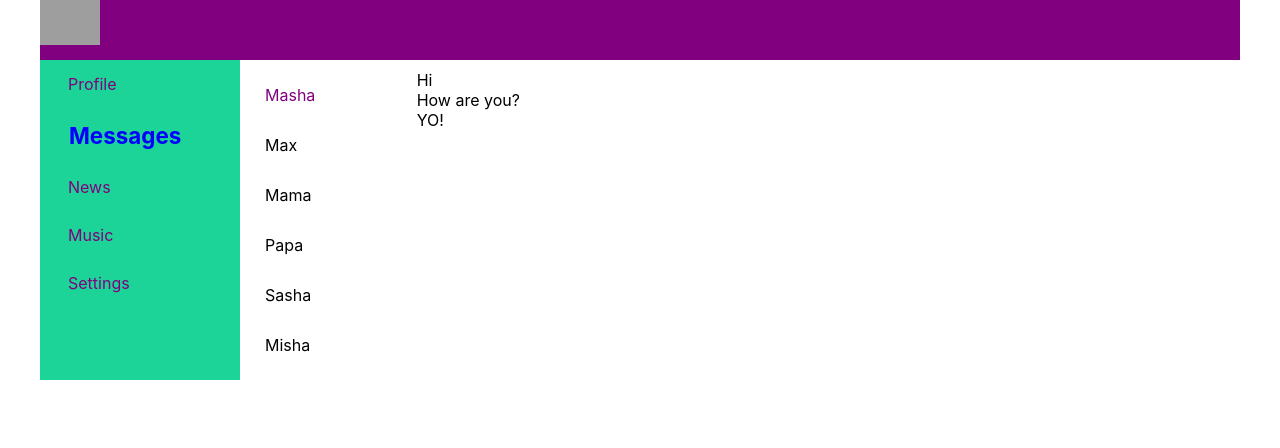
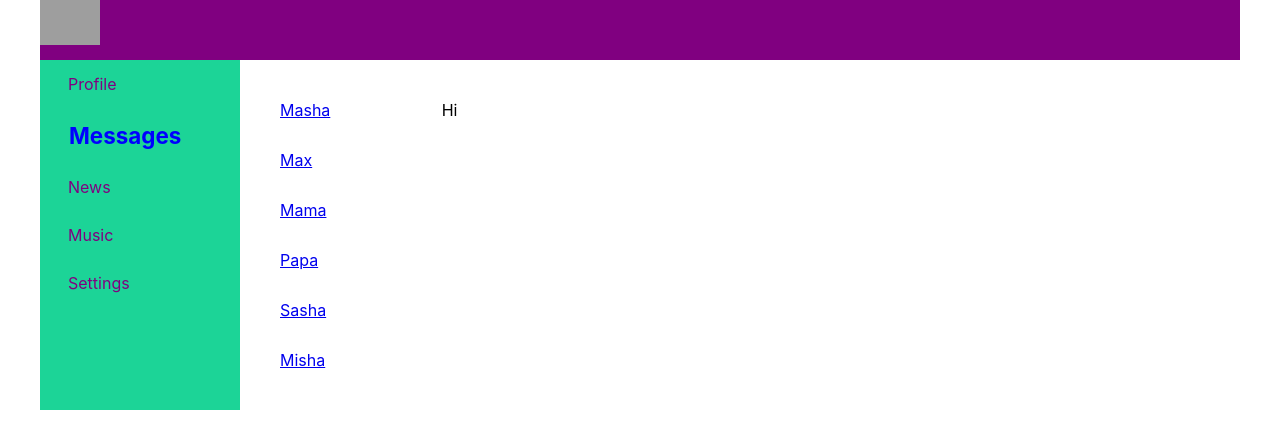
Before and after one commit to vadimbeast/SPA_profile1, a React (Create React App) app: page /dialogs in a window 1280 px wide. Shown: the top 448 px of the page. Built offline with nearby package versions, Linux system fonts and the light colour scheme; grey boxes are pictures that could not be loaded.

Commit message:
Created Profile's components and Diologs page

```diff
--- a/src/App.js
+++ b/src/App.js
@@ -20,11 +20,11 @@ const App = (props) => {
 
       <div className='app-wrapper-content'>
         <Routes className='app-wrapper-content'>
-          <Route path='/dialogs' element={<Dialogs />} />
-          <Route path='/profile' element={<Profile />} />
-          <Route path='/news' element={<News />} />
-          <Route path='/music' element={<Music />} />
-          <Route path='/settings' element={<Settings />} />
+          <Route path='/dialogs/*' element={<Dialogs />} />
+          <Route path='/profile/*' element={<Profile />} />
+          <Route path='/news/*' element={<News />} />
+          <Route path='/music/*' element={<Music />} />
+          <Route path='/settings/*' element={<Settings />} />
         </Routes>
       </div>
     </div>
--- a/src/components/Dialogs/Dialogs.jsx
+++ b/src/components/Dialogs/Dialogs.jsx
@@ -1,34 +1,39 @@
 import React from "react";
 import s from './Dialogs.module.css';
+import { NavLink } from 'react-router-dom';
 
 
-const Dialogs = () => {
+const DialogItem = (props) => {
+    return (
+        <div className={s.dialog + ' ' + s.active}>
+            <NavLink to={"/dialogs" + props.id}>{props.name}</NavLink>
+        </div>
+    );
+}
+
+const Message = (props) => {
+    return (
+        <div className={s.messages}>
+               <div className={s.message}>{props.message}</div>
+           </div>
+    );
+}
+
+const Dialogs = (props) => {
     return (
         <div className={s.dialogs}>
            <div className={s.dialogsItems}>
-               <div className={s.dialog + ' ' + s.active}>
-                   Masha
-               </div>
-               <div className={s.dialog}>
-                   Max
-               </div>
-               <div className={s.dialog}>
-                   Mama
-               </div>
-               <div className={s.dialog}>
-                   Papa
-               </div>
-               <div className={s.dialog}>
-                   Sasha
-               </div>
-               <div className={s.dialog}>
-                   Misha
-               </div>
+
+               <DialogItem name="Masha" id="1"/>
+               <DialogItem name="Max" id="2"/>
+               <DialogItem name="Mama" id="3"/>
+               <DialogItem name="Papa" id="4"/>
+               <DialogItem name="Sasha" id="5"/>
+               <DialogItem name="Misha" id="6"/>
+
            </div>
-           <div className={s.messages}>
-               <div className={s.message}>Hi</div>
-               <div className={s.message}>How are you?</div>
-               <div className={s.message}>YO!</div>
+           <div className={s.dialogs}>
+               <Message message="Hi"/>
            </div>
         </div>
     );
--- a/src/components/Dialogs/Dialogs.module.css
+++ b/src/components/Dialogs/Dialogs.module.css
@@ -1,6 +1,7 @@
 .dialogs {
     display: grid;
     grid-template-columns: 2fr 10fr;
+    padding: 15px;
 }
 
 .dialogsItems {
--- a/src/components/Profile/MyPosts/MyPosts.jsx
+++ b/src/components/Profile/MyPosts/MyPosts.jsx
@@ -4,19 +4,23 @@ import Post from './Post/Post';
 
 const MyPosts = () => {
     return (
-        <div className={s.module}>
-        my posts
+        <div className={s.postBlock}>
+        <h3>My post</h3>
            <div>
                <textarea></textarea>
-               <button>Add post</button>
+               <div>
+                   <button>Add post</button>
+               </div>
+
                <button>Remove</button>
+
            </div>
         <div>
           new post
         </div>
         <div>
           <Post message='How are you?' />
-          <div className={s.marpad}>
+          <div className={s.postBlock}>
             post 2
           </div>
         </div>
--- a/src/components/Profile/MyPosts/MyPosts.module.css
+++ b/src/components/Profile/MyPosts/MyPosts.module.css
@@ -2,3 +2,8 @@
     padding-left: 30px;
     padding-top: 5px;
 }
+
+.postBlock {
+    padding: 10px;
+    margin-top: 15px;
+}
--- a/src/components/Profile/MyPosts/Post/Post.jsx
+++ b/src/components/Profile/MyPosts/Post/Post.jsx
@@ -4,7 +4,7 @@ import s from './Post.module.css';
 
 const Post = (props) => {
     return (
-        <div className={s.marpad}>
+        <div className={s.post}>
             <img src='https://img.championat.com/c/900x900/news/big/x/n/frenk-lempard-glavnyj-trener-fk-chelsi_15622361251229279030.jpg' />
             {props.message}
             <div>
--- a/src/components/Profile/MyPosts/Post/Post.module.css
+++ b/src/components/Profile/MyPosts/Post/Post.module.css
@@ -1,5 +1,9 @@
-.marpad img {
+.post img {
     width: 50px;
     height: 50px;
     border-radius: 40px;
 }
+
+.post {
+    margin-top: 10px;
+}
--- a/src/components/Profile/Profile.jsx
+++ b/src/components/Profile/Profile.jsx
@@ -1,18 +1,16 @@
 import React from "react";
 import s from './Profile.module.css';
 import MyPosts from "./MyPosts/MyPosts";
+import ProfileInfo from "./ProfileInfo/ProfileInfo";
 
 
 const Profile = () => {
     return (
         <div className={s.content}>
-         <img src='https://www.thesun.co.uk/wp-content/uploads/2022/04/217c0052-c75a-46ce-9b65-d8e34368bc3c.jpg' />
+            <ProfileInfo />
 
-         <div className={s.marpad}>
-        ava + description
-      </div>
-      <MyPosts />
-      </div>
+            <MyPosts />
+        </div>
     );
 }
 
--- /dev/null
+++ b/src/components/Profile/ProfileInfo/ProfileInfo.jsx
@@ -0,0 +1,17 @@
+import React from "react";
+import s from "./ProfileInfo.module.css";
+
+const ProfileInfo =(props) => {
+    return (
+        <div>
+            <img src='https://www.thesun.co.uk/wp-content/uploads/2022/04/217c0052-c75a-46ce-9b65-d8e34368bc3c.jpg' />
+
+            <div className={s.marpad}>
+                ava + description
+            </div>
+        </div>
+
+    );
+}
+
+export default ProfileInfo;
--- /dev/null
+++ b/src/components/Profile/ProfileInfo/ProfileInfo.module.css
@@ -0,0 +1,9 @@
+.content {
+    grid-area: c;
+    background-color: wheat;
+ }
+
+ .content img {
+   width: 1000px;
+   height: 400px;
+ }
```
